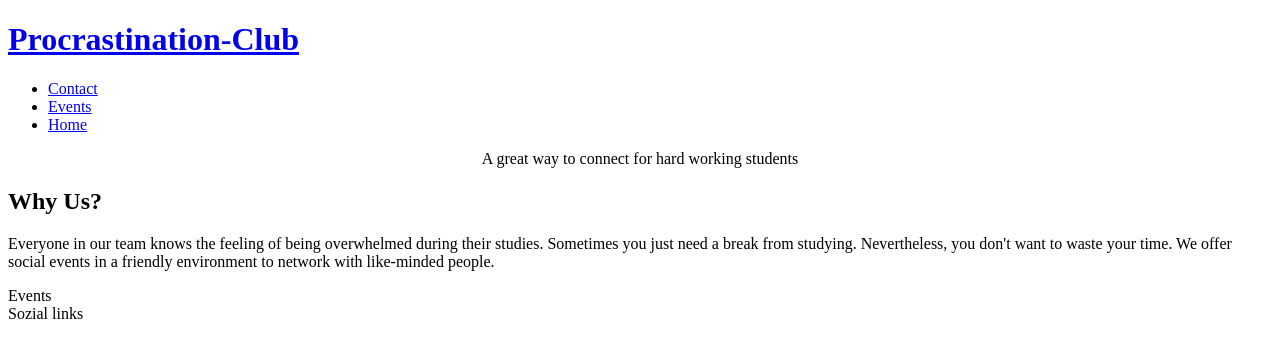
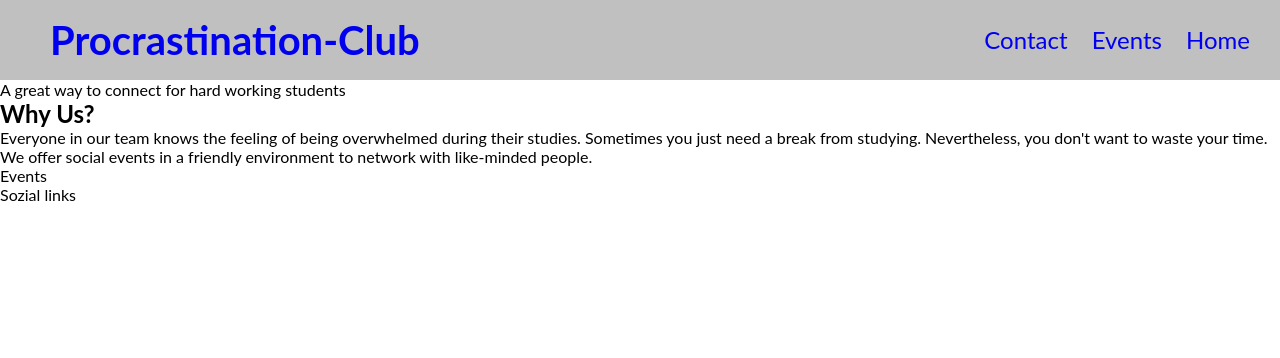
Before and after one commit to FabiMe/Procrastination-club, a plain HTML site: page index.html in a window 1280 px wide. Drawn offline with Linux system fonts and the light colour scheme.

Commit message:
add Top navigation list

```diff
--- a/assets/css/style.css
+++ b/assets/css/style.css
@@ -1,8 +1,43 @@
-#header {
-    text-align: center;
-    margin-top: 50px;
+@import url('https://fonts.googleapis.com/css2?family=Press+Start+2P&display=swap');
+
+
+* {
+    margin: 0;
+    padding: 0;
+    list-style: none;
+    box-sizing: border-box;
+    text-decoration: none;
 }
 
-#header-p {
-    text-align: center;
+body {
+    font-family: lato;
 }
+
+nav {
+    background: silver;
+    color: green;
+    height: 80px;
+    width: 100%;
+
+}
+
+#logo {
+    font-size: 250%;
+    line-height: 80px;
+    padding: 0 50px;
+    font-weight: bold;
+
+}
+
+nav ul {
+    float: right;
+    margin-right: 20px;
+}
+
+nav ul li {
+    display: inline-block;
+    line-height: 80px;
+    margin: 0 10px;
+    font-size: 150%;
+
+}
--- a/index.html
+++ b/index.html
@@ -14,11 +14,13 @@
 <body>
     <div>
         <header>
-            <a href="index.html">
-                <h1>Procrastination-Club</h1>
-            </a>
+
+
             <nav>
-                <ul>
+                <a href="index.html">
+                    <label id="logo">Procrastination-Club</label>
+                </a>
+                <ul id="top-nav">
                     <li>
                         <a href="#">Contact</a>
                     </li>
```
